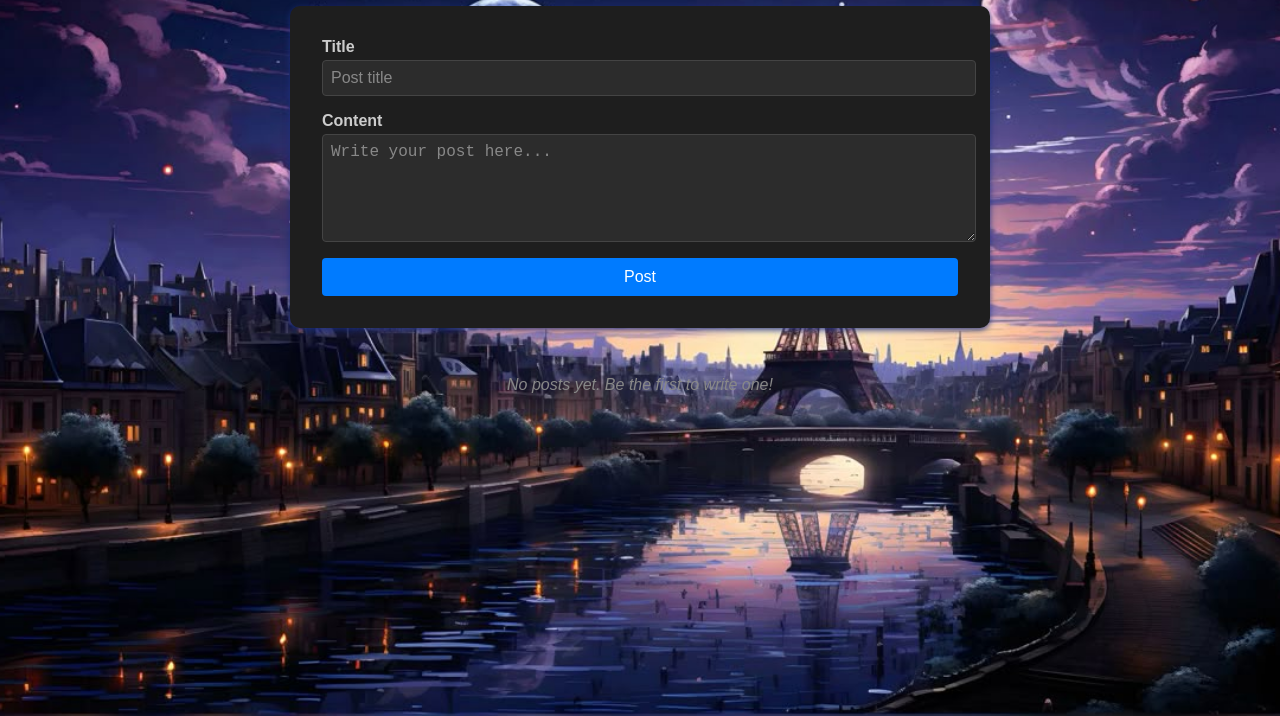
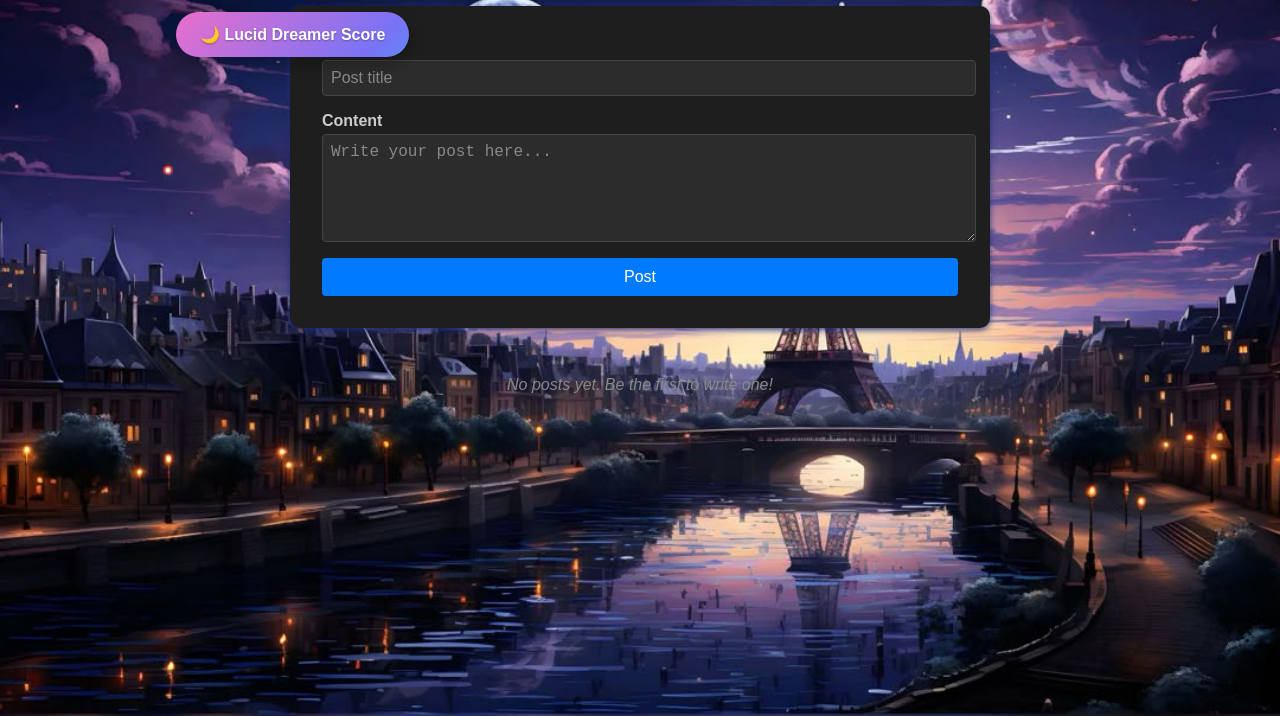
Before and after one commit to Alfredoxrock/Blogger, a website: page public/index.html in a window 1280 px wide. Shown: the part 84-800 px from the top of the page. Drawn offline with Linux system fonts and the light colour scheme; no server answers.

Commit message:
Add Lucid Dreamer Button
- Redirects to another page to start calculating a score of lucidity for dreamers.

```diff
--- a/public/index.html
+++ b/public/index.html
@@ -11,6 +11,10 @@
 <body>
 
   <h1>Dream Blog</h1>
+
+  <button id="lucidScoreBtn" class="lucid-score-btn" disabled>
+    🌙 Lucid Dreamer Score
+  </button>
 
   <form id="postForm">
     <label for="title">Title</label>
--- a/public/styles/styles.css
+++ b/public/styles/styles.css
@@ -103,6 +103,40 @@ button:hover {
   font-style: italic;
 }
 
+.lucid-score-btn {
+  position: fixed;
+  top: 6rem;
+  left: 11rem;
+  padding: 0.8rem 1.5rem;
+  font-size: 1rem;
+  font-weight: bold;
+  color: #fff;
+  background: linear-gradient(135deg, #ff6ec4, #7873f5, #00f2fe, #7bff8c);
+  background-size: 300% 300%;
+  border: none;
+  border-radius: 50px;
+  z-index: 9999;
+  cursor: not-allowed;
+  animation: rainbowShift 5s ease infinite;
+  box-shadow: 0 6px 15px rgba(0, 0, 0, 0.3);
+  text-shadow: 0 1px 2px rgba(0, 0, 0, 0.3);
+}
+
+/* Optional glowing animation */
+@keyframes rainbowShift {
+  0% {
+    background-position: 0% 50%;
+  }
+
+  50% {
+    background-position: 100% 50%;
+  }
+
+  100% {
+    background-position: 0% 50%;
+  }
+}
+
 #pagination button {
   background: #007BFF;
   color: white;
```
